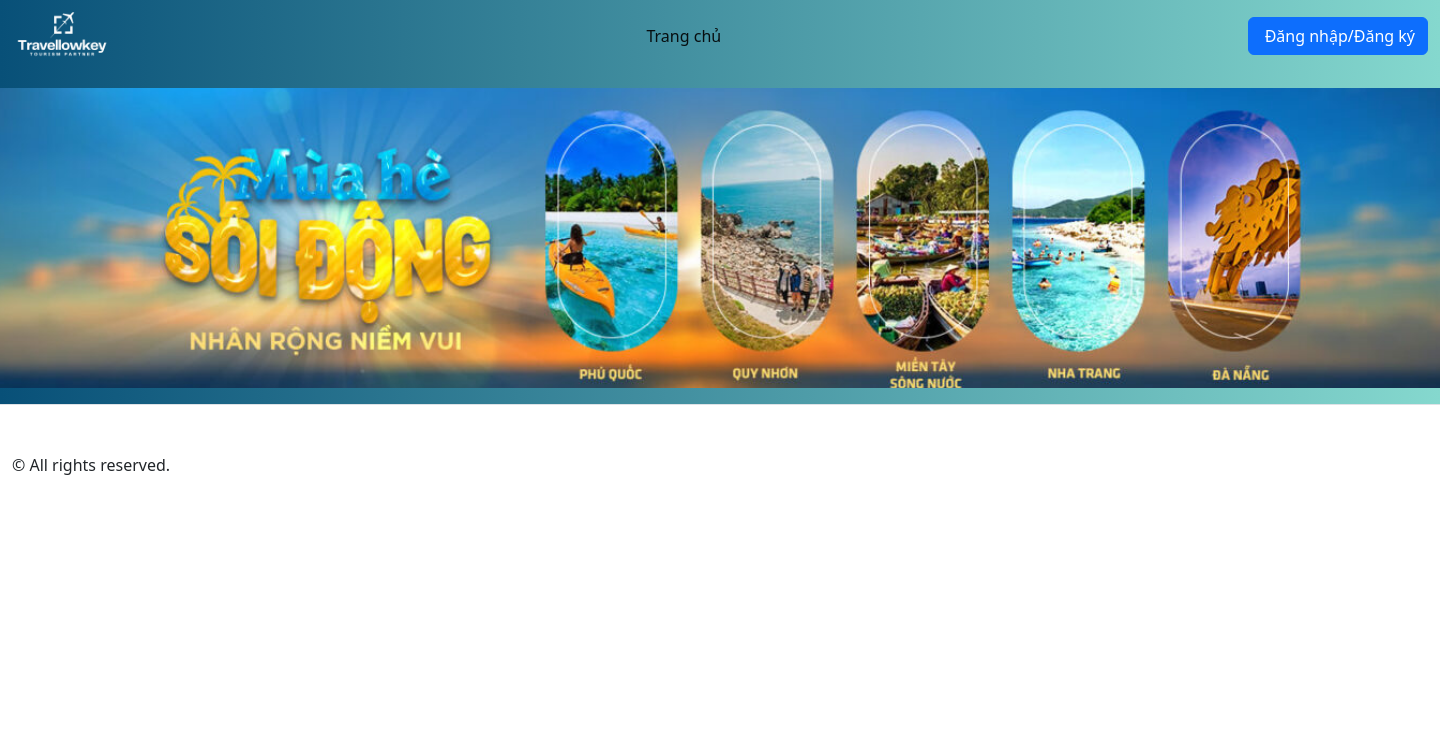
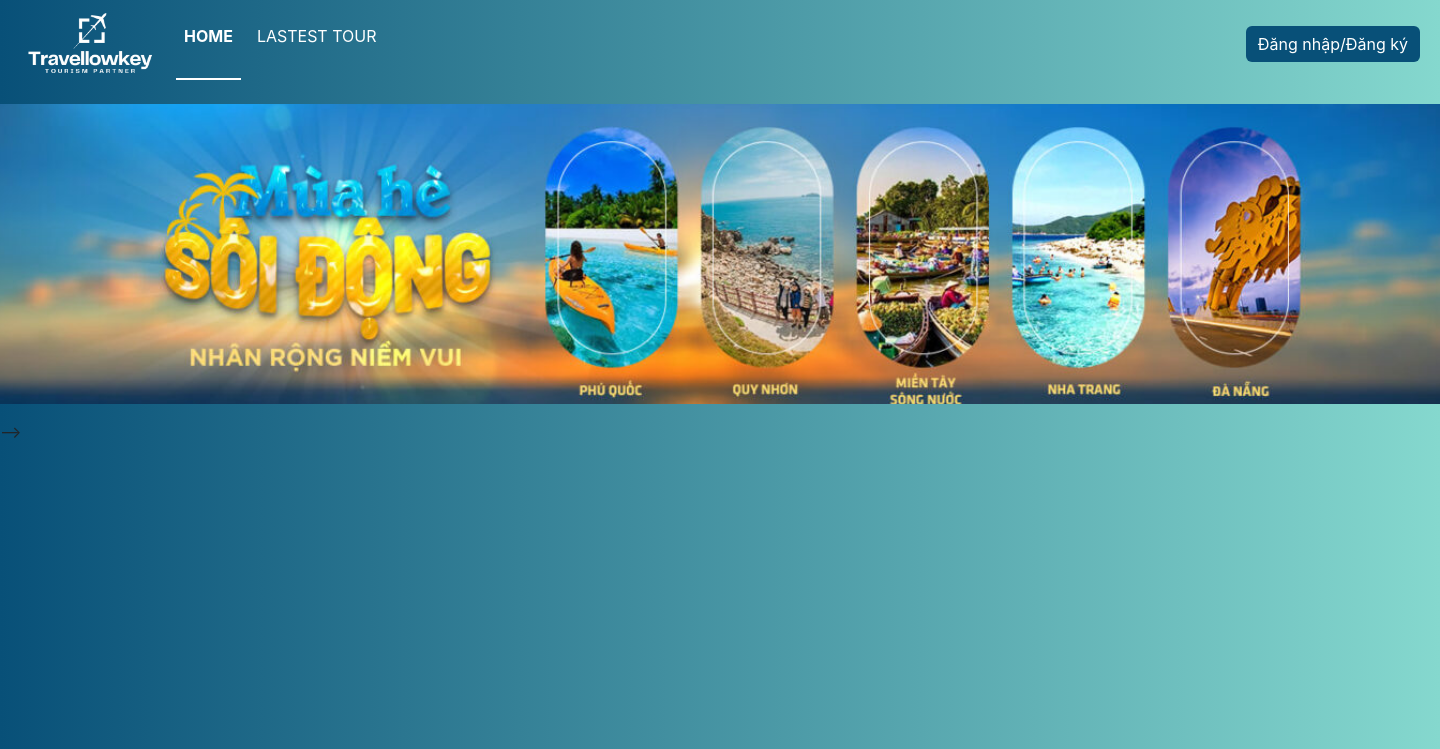
Before and after one commit to khanhvn3103/Tour_management, a PHP site: page / in a window 1440 px wide; the page is wider, and only the part inside the window is pictured. Shown: the top 749 px of that part. Run offline with PHP 8.4, Linux system fonts and the light colour scheme.

Commit message:
Add nav home

```diff
--- /dev/null
+++ b/asset/css/all.css
@@ -0,0 +1,22 @@
+@import url("font-inter.css");
+:root {
+    --primarycolor: #0a76d8;
+    --primarycolorhover: #006dd3;
+    --btnice: #d8ebfa;
+    --btnnicetext: #1b62b3;
+    --color-link: #ffffff
+}
+
+body {
+    margin: 0;
+    padding: 0;
+    border-spacing: 0;
+    font-family: "Inter", sans-serif;
+    background: linear-gradient(90deg, rgba(8,80,120,1) 0%, rgba(133,216,206,1) 100%)
+}
+
+*,
+::after,
+::before {
+    box-sizing: border-box;
+}
--- /dev/null
+++ b/asset/css/boostrap_custome.css
@@ -0,0 +1,6 @@
+
+.btn-primary{
+    background: rgba(8,80,120,1) !important;
+    color: white !important;
+    border: none !important;
+}
--- a/asset/css/style.css
+++ b/asset/css/style.css
@@ -0,0 +1,24 @@
+
+#header{
+    background: linear-gradient(90deg, rgba(8,80,120,1) 0%, rgba(133,216,206,1) 100%);
+}
+
+#header .logo{
+    width: 140px;
+}
+
+#header .nav-item{
+    margin-right: 0.5rem !important;
+}
+
+#header .nav-item .nav-link{
+    color: var(--color-link) !important;
+}
+
+#header .nav-item .nav-link.active{
+    font-weight: bold !important;
+}
+
+#header .nav-item.active{
+    border-bottom: 2px solid var(--color-link) !important;
+}
--- a/index.php
+++ b/index.php
@@ -4,42 +4,64 @@
     <meta charset="UTF-8">
     <meta name="viewport" content="width=device-width, initial-scale=1.0">
     <link rel="stylesheet" href="/Tour_management/asset/css/bootstrap.min.css"/>
-    <!--    <link rel="stylesheet" href="/Tour_management/assets/css/style.css" id="theme-styles"/>-->
+    <link rel="stylesheet" href="/Tour_management/asset/css/style.css" id="theme-styles"/>
+    <link rel="stylesheet" href="/Tour_management/asset/css/all.css" id="theme-styles"/>
+    <link rel="stylesheet" href="/Tour_management/asset/css/boostrap_custome.css" id="theme-styles"/>
     <title>Travellowkey</title>
 </head>
 <body>
-<header class="navbar navbar-expand-lg bg-body navbar-sticky sticky-top z-fixed px-0" data-sticky-element="" style="background: linear-gradient(90deg, rgba(8,80,120,1) 0%, rgba(133,216,206,1) 100%)">
+
+<header class="navbar navbar-expand-lg navbar-light bg-light p-2" id="header">
     <div class="container-lg">
-        <button type="button" class="navbar-toggler me-3 me-lg-0" data-bs-toggle="offcanvas"
-                data-bs-target="#navbarNav" aria-controls="navbarNav" aria-label="Toggle navigation">
-            <span class="navbar-toggler-icon"></span>
-        </button>
-        <a class="navbar-brand py-1 py-md-2 py-xl-1 me-2 me-sm-n4 me-md-n5 me-lg-0" href="index.php">
-            <span class="d-none d-sm-flex flex-shrink-0 text-primary rtl-flip me-2">
-                <img src="asset/images/travellowkey_logo.png" width="100px">
-            </span>
-        </a>
-        <nav class="offcanvas offcanvas-start" id="navbarNav" tabindex="-1" aria-labelledby="navbarNavLabel">
-            <div class="offcanvas-body pt-2 pb-4 py-lg-0 mx-lg-auto">
-                <ul class="navbar-nav position-relative">
-                    <li class="nav-item dropdown py-lg-2 me-lg-n1 me-xl-0">
-                        <a class="nav-link active" aria-current="page" href="#" role="button"
-                           data-bs-toggle="dropdown" data-bs-trigger="hover" aria-expanded="false">Trang chủ</a>
-                    </li>
-                </ul>
-            </div>
-        </nav>
+       <div class="d-flex align-content-center">
+           <a class="navbar-brand" href="/"> <img src="asset/images/travellowkey_logo.png" class="logo"></a>
+           <ul class="navbar-nav">
+               <li class="nav-item active dropdown py-lg-2 me-lg-n1 me-xl-0">
+                   <a class="nav-link active" aria-current="page" href="#" role="button"
+                      data-bs-toggle="dropdown" data-bs-trigger="hover" aria-expanded="false">HOME</a>
+               </li>
+               <li class="nav-item dropdown py-lg-2 me-lg-n1 me-xl-0">
+                   <a class="nav-link" aria-current="page" href="#" role="button"
+                      data-bs-toggle="dropdown" data-bs-trigger="hover" aria-expanded="false">LASTEST TOUR</a>
+               </li>
+           </ul>
+       </div>
 
-        <div class="d-flex gap-sm-1">
-            <a class="btn btn-primary animate-scale" href="#">
-                <span class="d-none d-xl-inline ms-1">Đăng nhập/Đăng ký</span>
-            </a>
-        </div>
+        <button class="btn btn-primary">Đăng nhập/Đăng ký</button>
+
     </div>
+
+
+<!--    <div class="container-lg">-->
+<!--        <button type="button" class="navbar-toggler me-3 me-lg-0" data-bs-toggle="offcanvas"-->
+<!--                data-bs-target="#navbarNav" aria-controls="navbarNav" aria-label="Toggle navigation">-->
+<!--            <span class="navbar-toggler-icon"></span>-->
+<!--        </button>-->
+<!--        <a class="navbar-brand py-1 py-md-2 py-xl-1 me-2 me-sm-n4 me-md-n5 me-lg-0" href="index.php">-->
+<!--            <span class="d-none d-sm-flex flex-shrink-0 text-primary rtl-flip me-2">-->
+<!--                <img src="asset/images/travellowkey_logo.png" width="100px">-->
+<!--            </span>-->
+<!--        </a>-->
+<!--        <nav class="offcanvas offcanvas-start" id="header" tabindex="-1" aria-labelledby="navbarNavLabel">-->
+<!--            <div class="offcanvas-body pt-2 pb-4 py-lg-0 mx-lg-auto">-->
+<!--                <ul class="navbar-nav position-relative">-->
+<!--                    <li class="nav-item active dropdown py-lg-2 me-lg-n1 me-xl-0">-->
+<!--                        <a class="nav-link active" aria-current="page" href="#" role="button"-->
+<!--                           data-bs-toggle="dropdown" data-bs-trigger="hover" aria-expanded="false">Trang chủ</a>-->
+<!--                    </li>-->
+<!--                </ul>-->
+<!--            </div>-->
+<!--        </nav>-->
+<!---->
+<!--        <div class="d-flex gap-sm-1">-->
+<!--            <a class="btn btn-primary animate-scale" href="#">-->
+<!--                <span class="d-none d-xl-inline ms-1">Đăng nhập/Đăng ký</span>-->
+<!--            </a>-->
+<!--        </div>-->
+<!--    </div>-->
 </header>
 
 <div class="content">
-
     <?php
     // index.php?m=category&a=delete&id=1
     if (isset($_GET["m"])) {
@@ -64,18 +86,18 @@
     ?>
 </div>
 
-<!-- Page footer -->
-<footer class="footer bg-body border-top" data-bs-theme="dark">
-    <div class="container pb-md-2">
-        <div class="d-md-flex align-items-center py-4 pt-sm-5 mt-3 mt-sm-0">
-            <div class="d-flex gap-2 gap-sm-3 justify-content-center ms-md-auto mb-4 mb-md-0 order-md-2">
-
-            </div>
-            <p class="text-body-secondary fs-sm text-center text-md-start mb-0 me-md-4 order-md-1">© All rights
-                reserved.</p>
-        </div>
-    </div>
-</footer>
+<!--Page footer -->-->
+<!--<footer class="footer bg-body border-top" data-bs-theme="dark">-->
+<!--    <div class="container pb-md-2">-->
+<!--        <div class="d-md-flex align-items-center py-4 pt-sm-5 mt-3 mt-sm-0">-->
+<!--            <div class="d-flex gap-2 gap-sm-3 justify-content-center ms-md-auto mb-4 mb-md-0 order-md-2">-->
+<!---->
+<!--            </div>-->
+<!--            <p class="text-body-secondary fs-sm text-center text-md-start mb-0 me-md-4 order-md-1">© All rights-->
+<!--                reserved.</p>-->
+<!--        </div>-->
+<!--    </div>-->
+<!--</footer>-->
 </body>
 <script src="/Tour_management/asset/js/boostrap.bundle.min.js" integrity="sha384-YvpcrYf0tY3lHB60NNkmXc5s9fDVZLESaAA55NDzOxhy9GkcIdslK1eN7N6jIeHz" crossorigin="anonymous"></script>
 <script type="text/javascript" src="/assets/js/myscript.js"></script>
```
Also changed, not shown: asset/images/travellowkey_logo.png.
